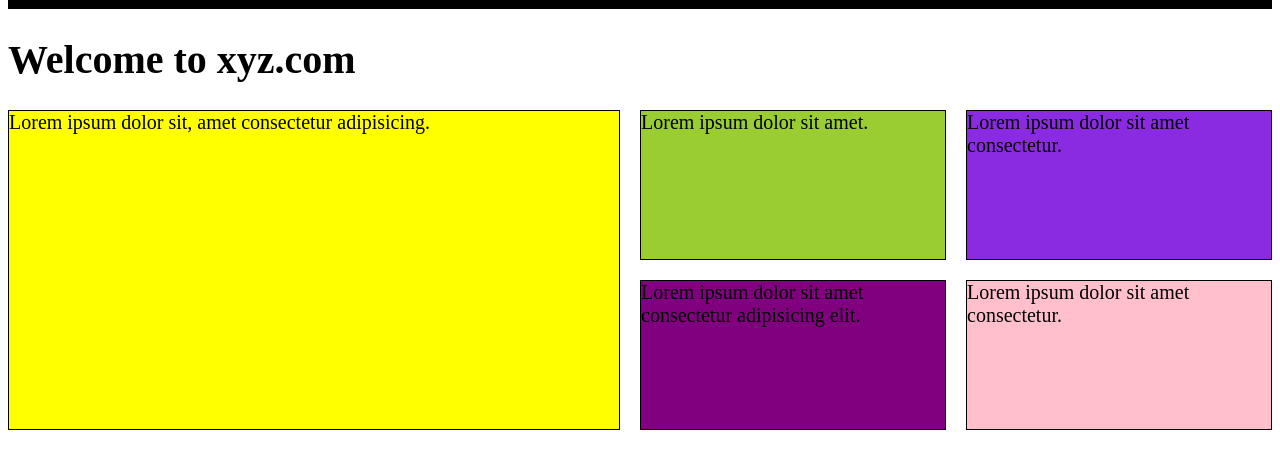
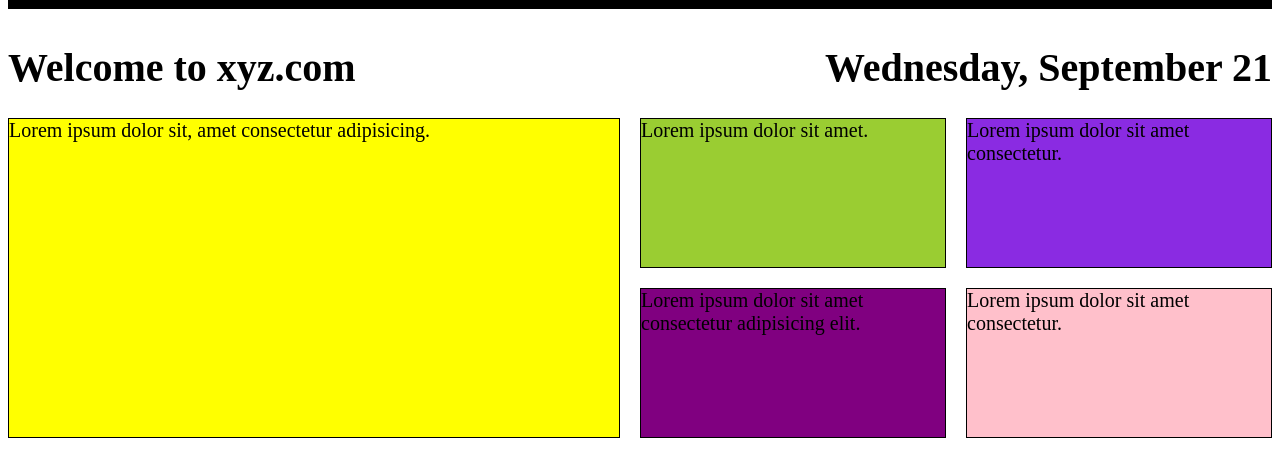
Before and after one commit to Zach-Trani/100devs-homework, a plain HTML site: page css-grid-demo/index.html in a window 1280 px wide. Shown: the part 54-507 px from the top of the page. Drawn offline with Linux system fonts and the light colour scheme.

Commit message:
added date

```diff
--- a/css-grid-demo/index.html
+++ b/css-grid-demo/index.html
@@ -1,5 +1,6 @@
 <!DOCTYPE html>
 <html lang="en">
+
 <head>
     <meta charset="UTF-8">
     <meta http-equiv="X-UA-Compatible" content="IE=edge">
@@ -8,6 +9,7 @@
 
     <title>Document</title>
 </head>
+
 <body>
     <header>
         <nav class="navigation">
@@ -29,8 +31,10 @@
             </form>
         </nav>
     </header>
-
+    <div class="top-container">
         <h1 class="top-h1">Welcome to xyz.com</h1>
+        <h1 class="top-h1-date">Wednesday, September 21</h1>
+    </div>
     <div class="grid-container-1">
         <div class="grid-item grid-item-2">
             Lorem ipsum dolor sit, amet consectetur adipisicing.
@@ -64,7 +68,8 @@
                 Lorem ipsum dolor sit amet consectetur.
             </h2>
             <span>
-                Lorem ipsum dolor sit amet consectetur adipisicing elit. Fugiat inventore placeat voluptatem assumenda tempore pariatur eveniet deserunt laborum necessitatibus! Quis?
+                Lorem ipsum dolor sit amet consectetur adipisicing elit. Fugiat inventore placeat voluptatem assumenda
+                tempore pariatur eveniet deserunt laborum necessitatibus! Quis?
             </span>
         </div>
         <div class="grid-item grid-item-11">
@@ -72,15 +77,20 @@
                 Lorem ipsum dolor sit amet consectetur adipisicing elit. Asperiores, accusantium?
             </h2>
             <span>
-            Lorem ipsum dolor sit amet consectetur adipisicing elit. Fugiat inventore placeat voluptatem assumenda tempore pariatur eveniet deserunt laborum necessitatibus! Quis?
-        </span></div>
+                Lorem ipsum dolor sit amet consectetur adipisicing elit. Fugiat inventore placeat voluptatem assumenda
+                tempore pariatur eveniet deserunt laborum necessitatibus! Quis?
+            </span>
+        </div>
         <div class="grid-item grid-item-12">
             <h2>
                 Lorem ipsum dolor sit amet consectetur adipisicing elit. Debitis magni sit amet?
             </h2>
             <span>
-            Lorem ipsum dolor sit amet consectetur adipisicing elit. Fugiat inventore placeat voluptatem assumenda tempore pariatur eveniet deserunt laborum necessitatibus! Quis?
-        </span></div>
+                Lorem ipsum dolor sit amet consectetur adipisicing elit. Fugiat inventore placeat voluptatem assumenda
+                tempore pariatur eveniet deserunt laborum necessitatibus! Quis?
+            </span>
+        </div>
     </div>
 </body>
+
 </html>
--- a/css-grid-demo/styles.css
+++ b/css-grid-demo/styles.css
@@ -27,6 +27,13 @@ nav ul {
 
 nav form input {
     width: 100%;
+}
+
+.top-container {
+    width: 100%;
+    display: flex;
+    justify-content: space-between;
+
 }
 
 .grid-item-2 {
```
Lines whose indentation alone changed are shown as unchanged.
